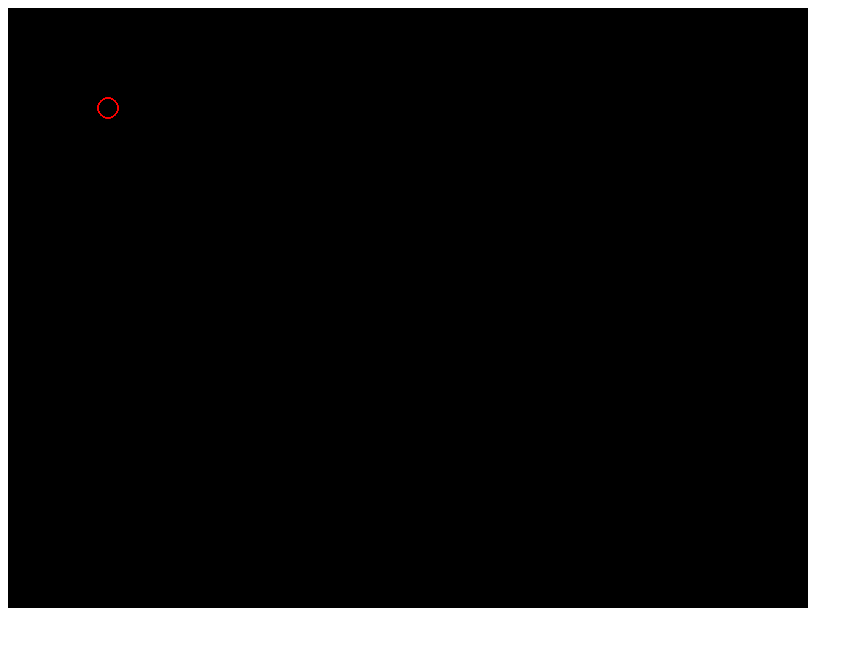
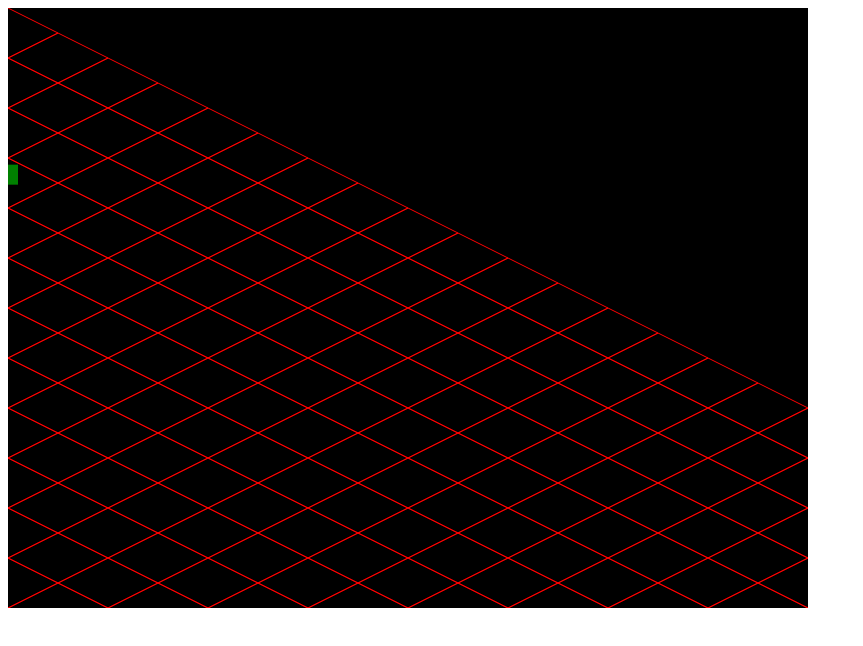
Before and after one commit to pthoren/tox, a plain HTML site: page index.html in a window 1280 px wide. Shown: the whole page, without its empty margins (0-863 px from the left). Drawn offline with nearby package versions, Linux system fonts and the light colour scheme.

Commit message:
Coordinate space transformations + grid

```diff
--- a/index.html
+++ b/index.html
@@ -1,6 +1,7 @@
 <html>
   <head>
     <script src="//ajax.googleapis.com/ajax/libs/jquery/1.10.2/jquery.min.js"></script>
+    <script src='js/level.js'></script>
     <script src='js/entity.js'></script>
     <script src='js/player.js'></script>
     <script src='js/entitymanager.js'></script>
--- a/js/controller.js
+++ b/js/controller.js
@@ -21,9 +21,9 @@ tox.Controller.prototype.init = function() {
   var _this = this;
 
   tox.canvas.onmousemove = function(e) {
-    _this.mouse.x = e.x;
-    _this.mouse.y = e.y;
-    //console.log(_this.mouse.leftPressed, _this.mouse.rightPressed);
+    var rect = tox.canvas.getBoundingClientRect();
+    _this.mouse.x = tox.WIDTH * (e.clientX - rect.left) / rect.width;
+    _this.mouse.y = tox.HEIGHT * (e.clientY - rect.top) / rect.height;
   };
 
   tox.canvas.onmousedown = function(e) {
@@ -47,7 +47,6 @@ tox.Controller.prototype.init = function() {
   };
 
   window.addEventListener("keydown", function(e) {
-    console.log(e.keyCode);
     tox.keysPressed[e.keyCode] = true;
   }, true);
 
--- a/js/entity.js
+++ b/js/entity.js
@@ -19,12 +19,11 @@ tox.Entity.prototype.update = function() {
 };
 
 tox.Entity.prototype.draw = function(context) {
-	// Override this
+  // Override this
 };
 
-tox.DEBUG_ENTITY_COLOR = 'red';
 tox.Entity.prototype.drawDebug = function(context) {
-  context.strokeStyle = tox.DEBUG_ENTITY_COLOR;
+  context.strokeStyle = 'white';
   context.beginPath();
   context.arc(this.x, this.y, this.radius, 0, 2 * Math.PI);
   context.stroke();
--- a/js/entitymanager.js
+++ b/js/entitymanager.js
@@ -28,11 +28,11 @@ tox.EntityManager.prototype.draw = function(context) {
   for(var i = 0; i < this.entities.length; i++) {
     this.entities[i].draw(context);
   }
-  if(this.drawDebug) {
+  /*if(this.drawDebug) {
     for(var i = 0; i < this.entities.length; i++) {
       this.entities[i].drawDebug(context);
     }
-  }
+  }*/
 };
 
 tox.EntityManager.prototype.add = function(entity) {
--- a/js/game.js
+++ b/js/game.js
@@ -14,10 +14,20 @@ $(function() {
 
 tox.step = function() {
   if (tox.controller.mouse.rightPressed) {
-    tox.player.runTo(tox.controller.mouse.x, tox.controller.mouse.y);
-    console.log("run");
+    var target = tox.level.convertToAbsolute({
+      x: tox.controller.mouse.x,
+      y: tox.controller.mouse.y
+    });
+    tox.player.runTo(target.x, target.y);
+  }
+  else {
+    tox.player.stop();
   }
   tox.entityManager.update();
+  tox.ctx.fillStyle = 'black';
+  tox.ctx.fillRect(0, 0, tox.WIDTH, tox.HEIGHT);
+  //tox.level.debugDraw(tox.ctx);
+  tox.level.draw(tox.ctx);
   tox.entityManager.draw(tox.ctx);
 };
 
@@ -25,7 +35,9 @@ tox.init = function() {
   tox.createCanvas();
   tox.state = States.PLAY;
   tox.entityManager = new tox.EntityManager();
-  tox.player = new tox.Player(100, 100);
+  tox.level = new tox.Level(50, 50);
+  tox.level.generate();
+  tox.player = new tox.Player(100, 100, tox.level);
   tox.entityManager.add( tox.player );
   setInterval(tox.step, 30);
 };
@@ -35,8 +47,6 @@ tox.createCanvas = function() {
   tox.ctx = tox.canvas.getContext('2d');
   tox.canvas.width = tox.WIDTH;
   tox.canvas.height = tox.HEIGHT;
-  tox.ctx.fillStyle = '#000000';
-  tox.ctx.fillRect(0, 0, tox.WIDTH, tox.HEIGHT);
   tox.controller = new tox.Controller();
   tox.controller.init();
 };
--- /dev/null
+++ b/js/level.js
@@ -0,0 +1,93 @@
+var tox = tox || {};
+
+tox.TileType = {
+  FLOOR: 0,
+  WALL: 1
+};
+
+tox.TILE_SIZE = 30;
+tox.ISO_TILE_HEIGHT = 50;
+
+tox.Level = function(width, height) {
+  this.width = width;
+  this.height = height;
+
+  this.tiles = new Array();
+
+  for(var i = 0; i < width; i++) {
+    this.tiles[i] = new Array();
+    for(var j = 0; j < height; j++) {
+      this.tiles[i][j] = {
+        type: tox.TileType.FLOOR
+      };
+    }
+  }
+};
+
+tox.Level.prototype.generate = function() {
+  //Simple generate function encloses the level with walls.
+  for(var i = 0; i < this.width; i++) {
+    for(var j = 0; j < this.height; j++) {
+      if(i === 0 || j === 0 || i === this.width-1 || j === this.height-1) {
+        this.tiles[i][j].type = tox.TileType.WALL;
+      }
+    }
+  }
+};
+
+tox.ISO_X_OFFSET = tox.ISO_TILE_HEIGHT;
+tox.ISO_Y_OFFSET = tox.ISO_TILE_HEIGHT / 2;
+tox.Level.prototype.draw = function(context) {
+  context.strokeStyle = 'red';
+  for(var i = 0; i < this.width; i++) {
+    for(var j = 0; j < this.height; j++) {
+      context.save();
+      context.translate( (i - j) * tox.ISO_X_OFFSET,
+                         (i + j) * tox.ISO_Y_OFFSET );
+      context.beginPath();
+      context.moveTo(0, 0);
+      context.lineTo(tox.ISO_X_OFFSET, tox.ISO_Y_OFFSET);
+      context.lineTo(0, 2 * tox.ISO_Y_OFFSET);
+      context.lineTo(-tox.ISO_X_OFFSET, tox.ISO_Y_OFFSET);
+      context.closePath();
+      context.stroke();
+      context.restore();
+    }
+  }
+};
+
+tox.Level.prototype.debugDraw = function(context) {
+  for(var i = 0; i < this.width; i++) {
+    for(var j = 0; j < this.height; j++) {
+      if(this.tiles[i][j].type === tox.TileType.FLOOR) {
+        context.fillStyle = 'white';
+      }
+      else {
+        context.fillStyle = 'black';
+      }
+      context.fillRect(i * tox.TILE_SIZE, j * tox.TILE_SIZE, tox.TILE_SIZE, tox.TILE_SIZE);
+    }
+  }
+};
+
+/*
+ *  Convert from absolute coordinates to isometric screen coordinates
+ */
+tox.ISO_X_REL = tox.ISO_X_OFFSET / tox.TILE_SIZE;
+tox.ISO_Y_REL = tox.ISO_Y_OFFSET / tox.TILE_SIZE;
+tox.Level.prototype.convertToIsometric = function(coords) {
+  return {
+    x: (coords.x - coords.y) * tox.ISO_X_REL,
+    y: (coords.x + coords.y) * tox.ISO_Y_REL
+  };
+};
+
+/*
+ *  The opposite of the function above.
+ */
+tox.Level.prototype.convertToAbsolute = function(coords) {
+  return {
+    x: ((coords.x / tox.ISO_X_REL) + (coords.y / tox.ISO_Y_REL)) / 2,
+    y: ((coords.y / tox.ISO_Y_REL) - (coords.x / tox.ISO_X_REL)) / 2
+  };
+};
--- a/js/player.js
+++ b/js/player.js
@@ -4,10 +4,12 @@ tox.PLAYER_RADIUS = 20;
 tox.PLAYER_SPEED = 3;
 
 
-tox.Player = function(x, y) {
+tox.Player = function(x, y, level) {
   this.x = x;
   this.y = y;
+  this.level = level;
 };
+
 tox.Player.prototype = new tox.Entity();
 tox.Player.constructor = tox.Player;
 
@@ -22,13 +24,28 @@ tox.Player.prototype.runTo = function(x, y) {
     x: x - this.x,
     y: y - this.y
   };
+  var distance = Math.sqrt(delta.x * delta.x + delta.y * delta.y);
 
+  if(distance > tox.PLAYER_SPEED) {
+    distance = tox.PLAYER_SPEED;
+  }
   var angle = Math.atan2(delta.y, delta.x);
   var vel = {
-    x: Math.cos(angle) * tox.PLAYER_SPEED,
-    y: Math.sin(angle) * tox.PLAYER_SPEED
+    x: Math.cos(angle) * distance,
+    y: Math.sin(angle) * distance
   };
 
   this.dx = vel.x;
   this.dy = vel.y;
 };
+
+tox.Player.prototype.stop = function() {
+  this.dx = 0;
+  this.dy = 0;
+};
+
+tox.Player.prototype.draw = function(context) {
+  var coords = this.level.convertToIsometric({x: this.x, y: this.y});
+  context.fillStyle = 'green';
+  context.fillRect(coords.x-10, coords.y-10, 20, 20);
+};
```
